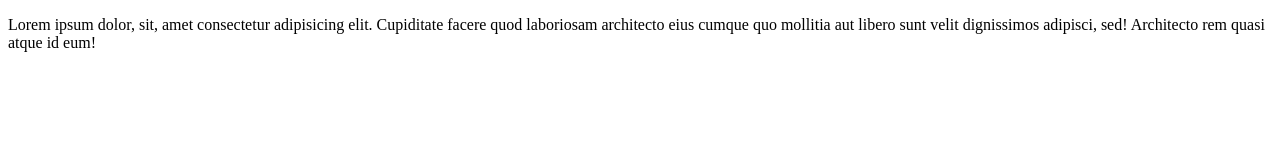
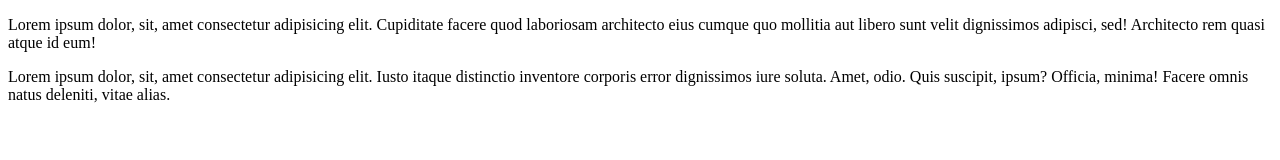
Before and after one commit to stasikananasik/Test, a plain HTML site: page index.html in a window 1280 px wide. Drawn offline with Linux system fonts and the light colour scheme.

Commit message:
3 commit

```diff
--- a/index.html
+++ b/index.html
@@ -7,6 +7,6 @@
 </head>
 <body>
 	<p class="stas">	Lorem ipsum dolor, sit, amet consectetur adipisicing elit. Cupiditate facere quod laboriosam architecto eius cumque quo mollitia aut libero sunt velit dignissimos adipisci, sed! Architecto rem quasi atque id eum!	</p>
-
+<p class="nan">Lorem ipsum dolor, sit, amet consectetur adipisicing elit. Iusto itaque distinctio inventore corporis error dignissimos iure soluta. Amet, odio. Quis suscipit, ipsum? Officia, minima! Facere omnis natus deleniti, vitae alias.</p>
 </body>
 </html>
```
